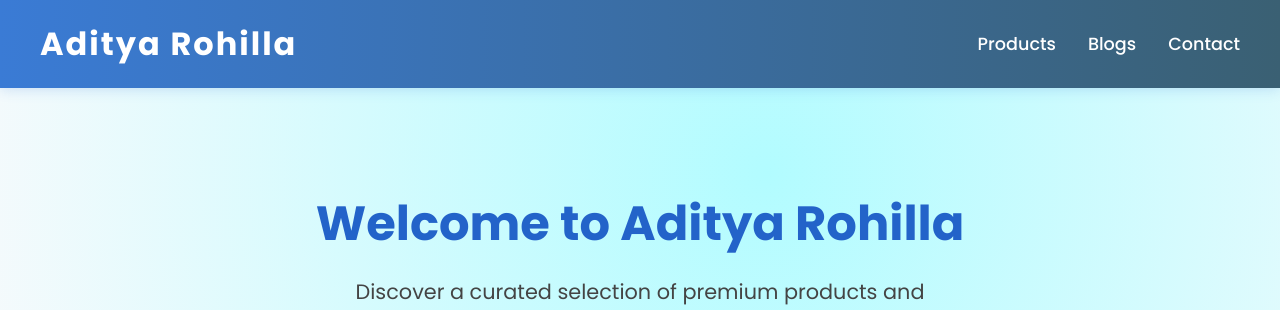
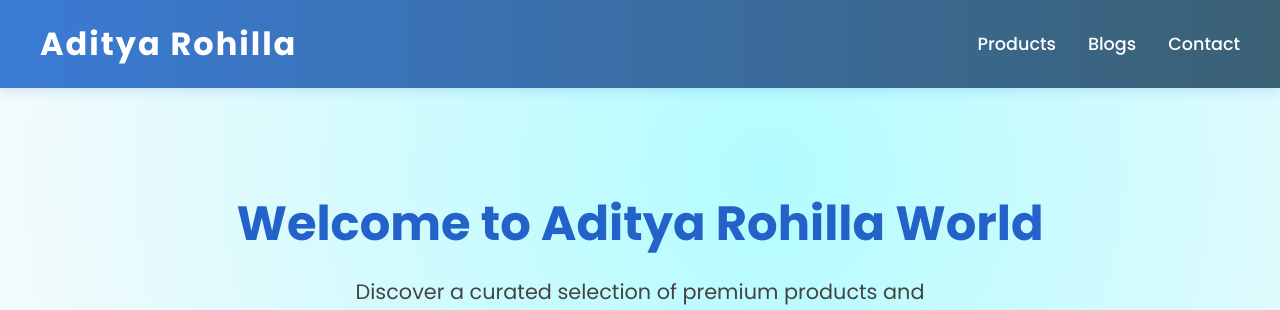
Before and after one commit to rohillagraphics222-hub/aditya-mart, a React (Create React App) app in the folder frontend/: page / in a window 1280 px wide. Shown: the top 310 px of the page. Built offline with nearby package versions, Linux system fonts and the light colour scheme.

Commit message:
Update hero title to 'Welcome to Aditya Rohilla World'

```diff
--- a/frontend/src/components/Hero.js
+++ b/frontend/src/components/Hero.js
@@ -40,7 +40,7 @@ const btnStyle = {
 export default function Hero() {
   return (
     <section style={heroStyle}>
-  <h1 style={titleStyle}>Welcome to Aditya Rohilla</h1>
+  <h1 style={titleStyle}>Welcome to Aditya Rohilla World</h1>
       <p style={descStyle}>
         Discover a curated selection of premium products and insightful blogs. Shop smart, live beautifully.
       </p>
```
